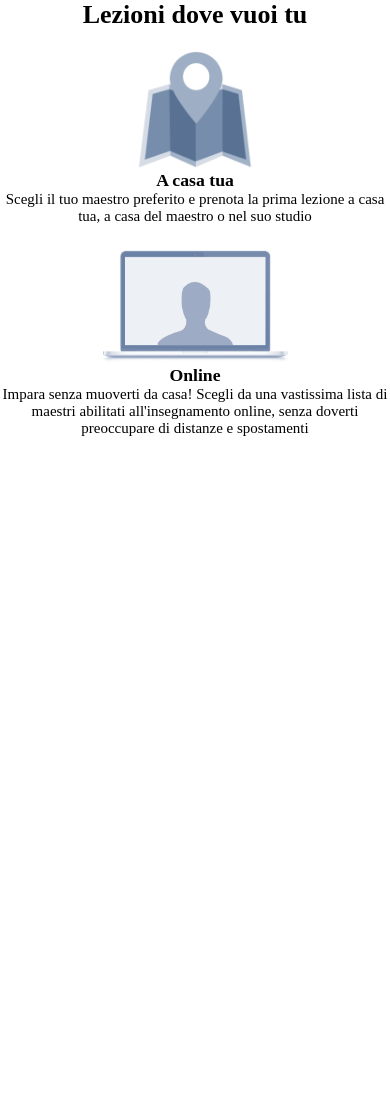
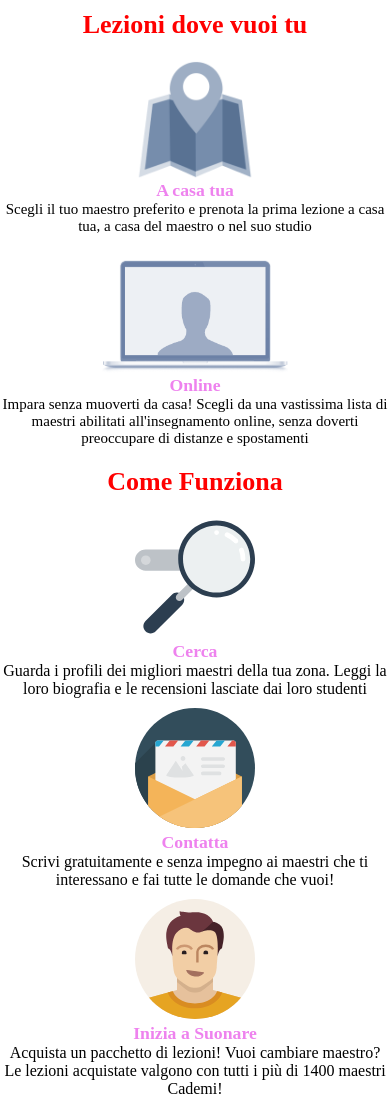
Before and after one commit to marcopolello/html-css-resp-wannabe-12bool, a plain HTML site: page index.html in a window 390 px wide. Before the commit the page ends 844 px from the top, so only its background shows below. Drawn offline with Linux system fonts and the light colour scheme.

Commit message:
1-2 container responsive

```diff
--- a/css/style.css
+++ b/css/style.css
@@ -5,7 +5,10 @@
   box-sizing: border-box;
 }
 .row{
-  margin-bottom: 100px;
+  margin-bottom: 80px;
+}
+#lezioni:first-child .row{
+  margin-top: 50px;
 }
 
 #lezioni .row img {
@@ -73,17 +76,29 @@ img {
 
 /* SMALL DEVICE */
 @media all and (max-width: 768px){
+
+  /* settaggi margini */
+  #lezioni:first-child .row{
+    margin-top: 10px;
+  }
   .row, .left{
     margin-bottom: 20px;
   }
+  .sx, .cx, .dx{
+    margin-bottom: 10px;
+  }
+
+  /* settaggi img e testi */
   img{
     height: 120px;
   }
   h1{
     font-size:26px;
+    color: red;
   }
   h3{
     font-size: 17.72px;
+    color: violet;
   }
   p{
     font-size: 15px;
@@ -92,17 +107,29 @@ img {
 
 /* MEDIUM DEVICE */
 @media all and (min-width: 769px) and (max-width: 992px){
+
+  /* settaggi margini */
+  #lezioni:first-child .row{
+    margin-top: 25px;
+  }
   .row, .left{
     margin-bottom: 50px;
   }
+  .sx, .cx, .dx{
+    margin-bottom: 30px;
+  }
+
+  /* settaggi img e testi */
   img{
     height: 150px;
   }
   h1{
     font-size:30px;
+    color:blue;
   }
   h3{
     font-size: 17.72px;
+    color:green;
   }
   p{
     font-size: 16px;
--- a/index.html
+++ b/index.html
@@ -8,6 +8,7 @@
     <link rel="stylesheet" href="css/style.css">
   </head>
   <body>
+    <!-- RAGIONAMENTO COMMENTI HTML PARTITO DA DESKTOP DEVICE PER ARRIVARE A MOBILE DEVICE -->
 
     <!-- container lezioni dove vuoi tu -->
     <div id="lezioni" class="container">
@@ -46,14 +47,47 @@
 
     <!-- container Steps come funziona  -->
     <div id="steps" class="container">
+      <!-- prima riga  -->
+      <div class="row">
+        <div class="col-xs-12 col-md-12 col-lg-12">
 
-      <div class="col-xs-12 col-md-12 col-lg-12">
+          <h1>Come Funziona</h1>
+
+        </div>
+      </div>
+      <!-- seconda riga -->
+      <div class="row">
+
+        <!-- blocco sinistro -->
+        <div class="sx col-xs-12 col-md-8 col-md-offset-2 col-lg-4">
+
+          <img src="img/search.svg" alt="">
+          <h3>Cerca</h3>
+          Guarda i profili dei migliori maestri della tua zona. Leggi la loro biografia e le recensioni lasciate dai loro studenti
+
+        </div>
+
+        <!-- blocco centrale -->
+        <div class="cx col-xs-12 col-md-8 col-md-offset-2 col-lg-4">
+
+          <img src="img/letter.svg" alt="">
+          <h3>Contatta</h3>
+          Scrivi gratuitamente e senza impegno ai maestri che ti interessano e fai tutte le domande che vuoi!
+
+        </div>
+
+        <!-- blocco destro -->
+        <div class="dx col-xs-12 col-md-8 col-md-offset-2 col-lg-4">
+
+          <img src="img/male.svg" alt="">
+          <h3>Inizia a Suonare</h3>
+          Acquista un pacchetto di lezioni! Vuoi cambiare maestro? Le lezioni acquistate valgono con tutti i più di 1400 maestri Cademi!
+
+        </div>
 
       </div>
 
-      <div class="col-xs-12 col-md-8 col-md-offset-2 col-lg-4">
 
-      </div>
 
     </div>
 
```
